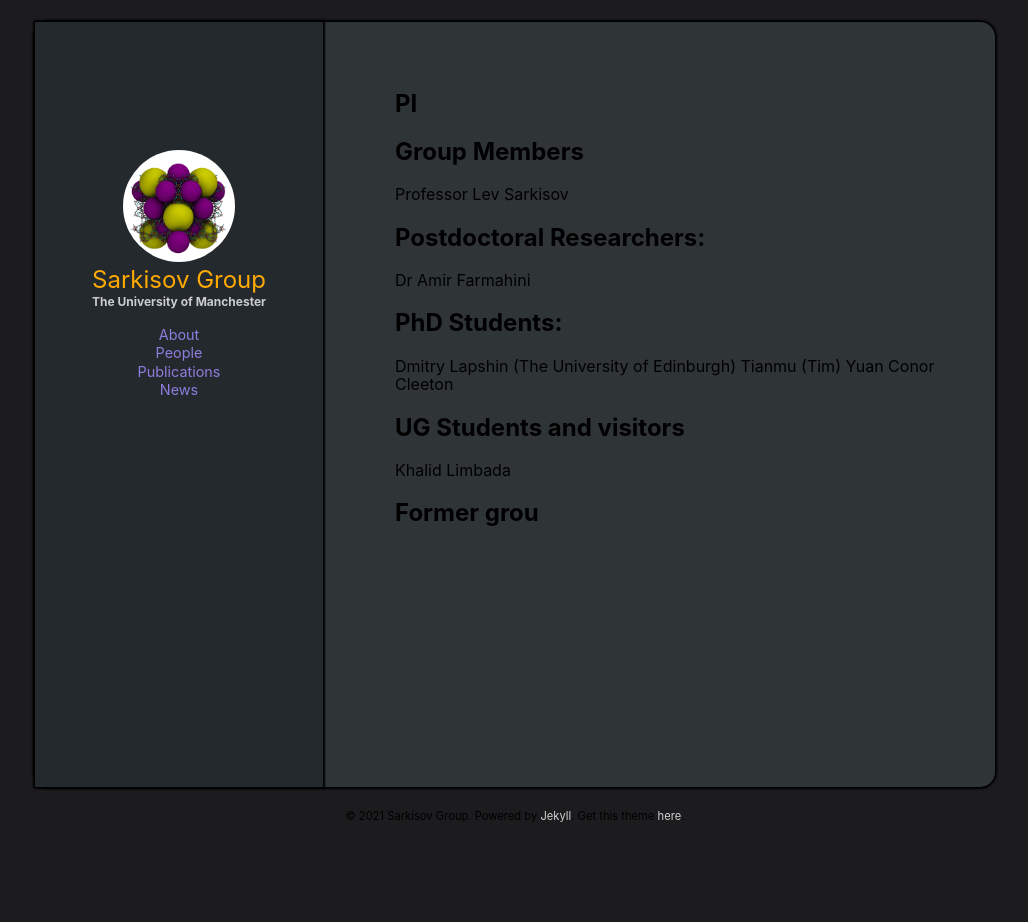
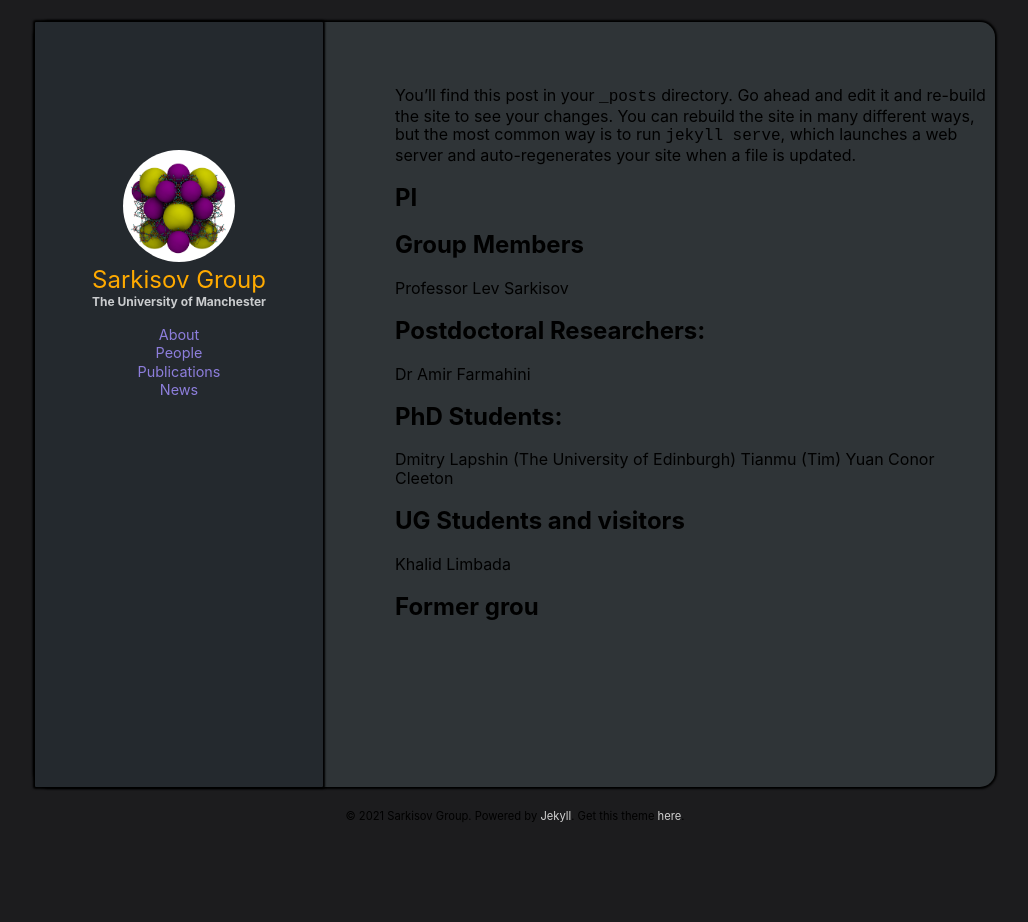
Before and after one commit to SarkisovGitHub/SarkisovGroup.github.io, a Jekyll site: the page built from People.md, in a window 1280 px wide. Shown: the whole page, without its empty margins (125-1153 px from the left). Built offline with Jekyll 4.4.1, drawn with Linux system fonts in a browser that asks for light colours; our own code applies the rules of GitHub Pages for plain Markdown files.

Commit message:
Update People.md

```diff
--- a/People.md
+++ b/People.md
@@ -1,8 +1,11 @@
 ---
-Title: Group members
+title: Welcome to Jekyll
 categories: [dev]
-comment: true
+comments: true
 ---
+
+You’ll find this post in your `_posts` directory. Go ahead and edit it and re-build the site to see your changes. You can rebuild the site in many different ways, but the most common way is to run `jekyll serve`, which launches a web server and auto-regenerates your site when a file is updated.
+
 ## PI
 ## Group Members
 Professor Lev Sarkisov
```
